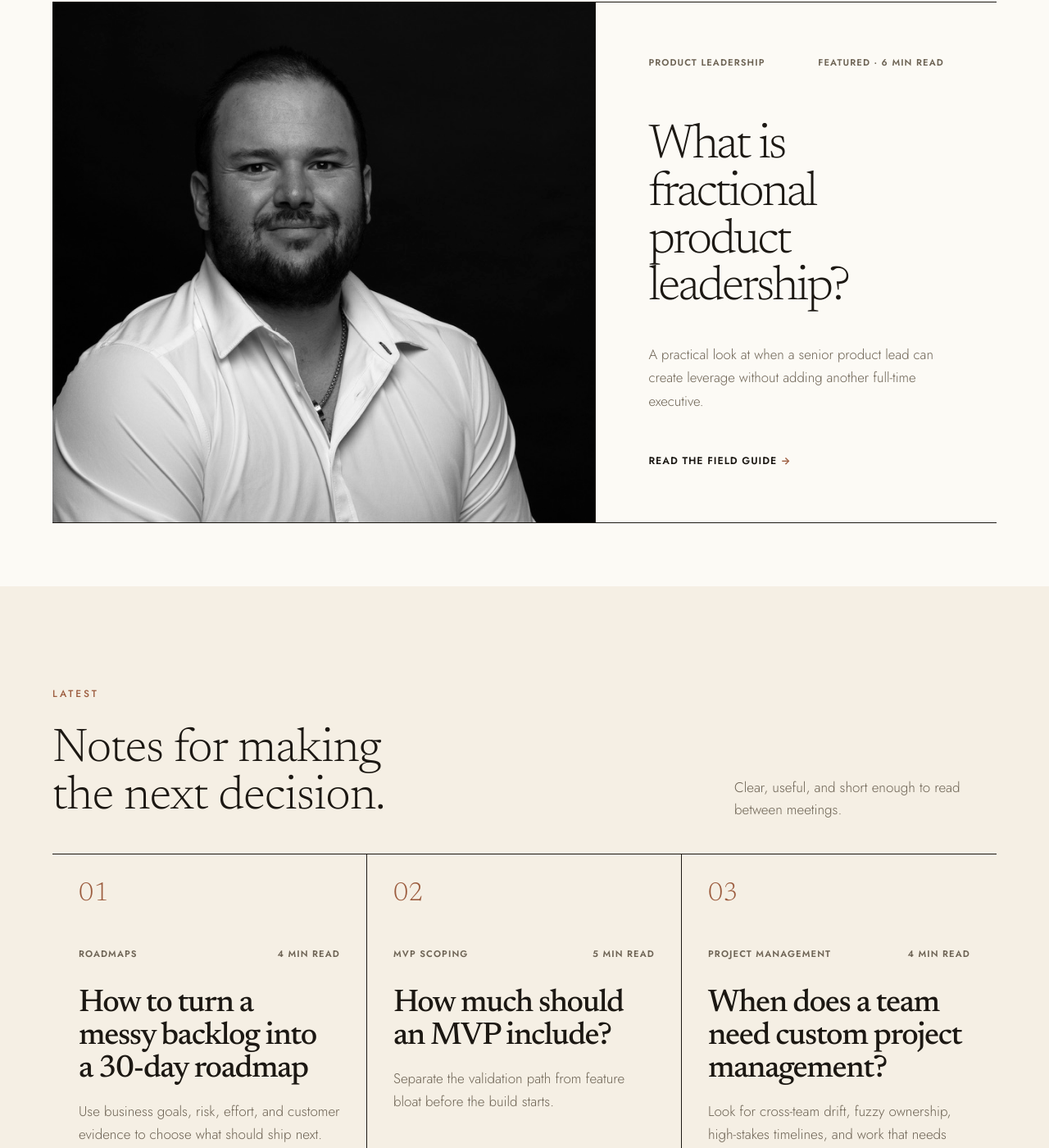
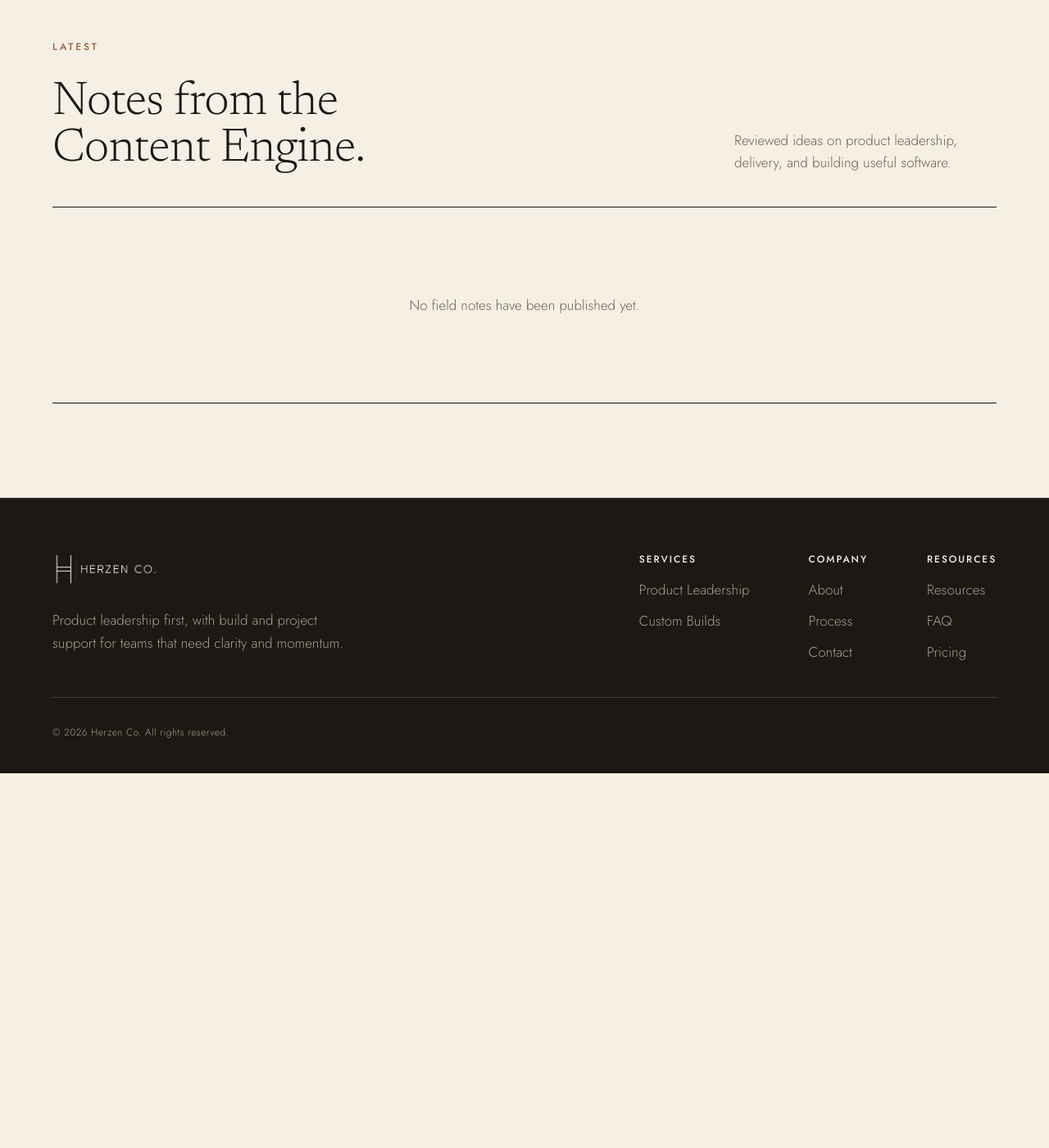
Before and after one commit to herzenco/herzen-co-unified, a website: page resources/index.html in a window 1280 px wide. Shown: the part 720-2120 px from the top of the page at 82% size. After the commit the page ends 1663 px from the top, so only its background shows below. Drawn offline with Linux system fonts and the light colour scheme.

Commit message:
Make resources Content Engine driven

```diff
--- a/assets/css/styles.css
+++ b/assets/css/styles.css
@@ -1877,6 +1877,18 @@ textarea:focus {
 
 .content-index-list { padding: var(--section-y) 0; }
 
+.resources-empty {
+  display: grid;
+  min-height: 240px;
+  place-items: center;
+  border-top: 1px solid var(--ink-900);
+  border-bottom: 1px solid var(--ink-900);
+  color: var(--ink-500);
+  text-align: center;
+}
+
+.resources-empty p { margin: 0; }
+
 .content-grid {
   display: grid;
   grid-template-columns: repeat(3, minmax(0, 1fr));
--- a/resources/index.html
+++ b/resources/index.html
@@ -29,23 +29,14 @@
           <div class="publication-rule" aria-label="Publication details"><span>Product &amp; delivery</span><span>Notes from the field</span></div>
         </div>
       </section>
-      <section class="resources-feature-section" aria-labelledby="featured-story-title">
-        <div class="container"><article class="featured-story">
-          <a class="featured-story-media" href="/product-leadership/" aria-label="Read What is fractional product leadership?"><img src="/assets/img/founder-portrait.jpeg" alt="Herzen Co. founder working at a laptop" width="1200" height="900"></a>
-          <div class="featured-story-copy"><div class="story-meta"><span>Product leadership</span><span>Featured · 6 min read</span></div><h2 id="featured-story-title"><a href="/product-leadership/">What is fractional product leadership?</a></h2><p>A practical look at when a senior product lead can create leverage without adding another full-time executive.</p><a class="story-link" href="/product-leadership/">Read the field guide <span aria-hidden="true">→</span></a></div>
-        </article></div>
-      </section>
       <section class="resources-latest" aria-labelledby="latest-stories-title">
         <div class="container">
-          <div class="resources-latest-header"><div><p class="eyebrow">Latest</p><h2 id="latest-stories-title">Notes for making the next decision.</h2></div><p>Clear, useful, and short enough to read between meetings.</p></div>
-          <div class="article-grid">
-            <article class="article-card"><span class="article-number" aria-hidden="true">01</span><div class="article-meta"><span>Roadmaps</span><span>4 min read</span></div><h3><a href="/contact/">How to turn a messy backlog into a 30-day roadmap</a></h3><p>Use business goals, risk, effort, and customer evidence to choose what should ship next.</p><a class="story-link" href="/contact/">Request the guide <span aria-hidden="true">→</span></a></article>
-            <article class="article-card"><span class="article-number" aria-hidden="true">02</span><div class="article-meta"><span>MVP scoping</span><span>5 min read</span></div><h3><a href="/custom-builds/">How much should an MVP include?</a></h3><p>Separate the validation path from feature bloat before the build starts.</p><a class="story-link" href="/custom-builds/">Read about builds <span aria-hidden="true">→</span></a></article>
-            <article class="article-card"><span class="article-number" aria-hidden="true">03</span><div class="article-meta"><span>Project management</span><span>4 min read</span></div><h3><a href="/contact/">When does a team need custom project management?</a></h3><p>Look for cross-team drift, fuzzy ownership, high-stakes timelines, and work that needs one accountable operating thread.</p><a class="story-link" href="/contact/">Discuss the work <span aria-hidden="true">→</span></a></article>
-          </div>
+          <div class="resources-latest-header"><div><p class="eyebrow">Latest</p><h2 id="latest-stories-title">Notes from the Content Engine.</h2></div><p>Reviewed ideas on product leadership, delivery, and building useful software.</p></div>
+          <!-- CONTENT_ENGINE_RESOURCES_START -->
+          <div class="resources-empty"><p>No field notes have been published yet.</p></div>
+          <!-- CONTENT_ENGINE_RESOURCES_END -->
         </div>
       </section>
-      <section class="resources-note"><div class="container resources-note-inner"><div><p class="eyebrow">Field notes</p><h2>Useful thinking, written for people doing the work.</h2></div><div><p>Short essays on product decisions, delivery, and the unglamorous middle. No trend reports. No filler.</p><div class="resources-note-actions"><a class="button button-light" href="/contact/">Ask a question</a><a class="text-link-light" href="/content/">Browse field notes <span aria-hidden="true">→</span></a></div></div></div></section>
     </main>
     <footer class="site-footer"><div class="footer-grid"><div><a class="brand" href="/"><span class="brand-symbol" aria-hidden="true"><img class="brand-logo" src="/assets/brand/logo-1a-white.png" alt=""></span><span class="brand-name">Herzen Co.</span></a><p>Product leadership first, with build and project support for teams that need clarity and momentum.</p></div><div class="footer-col"><strong>Services</strong><a href="/product-leadership/">Product Leadership</a><a href="/custom-builds/">Custom Builds</a></div><div class="footer-col"><strong>Company</strong><a href="/about/">About</a><a href="/process/">Process</a><a href="/contact/">Contact</a></div><div class="footer-col"><strong>Resources</strong><a href="/resources/">Resources</a><a href="/faq/">FAQ</a><a href="/pricing/">Pricing</a></div></div><p class="legal">&copy; 2026 Herzen Co. All rights reserved.</p></footer><script src="/assets/js/main.js"></script>
   </body>
```
Also changed, not shown: scripts/sync-content.mjs (+26 -0 lines), tests/content-sync.test.mjs (+3 -0 lines), tests/site.test.mjs (+2 -2 lines).
